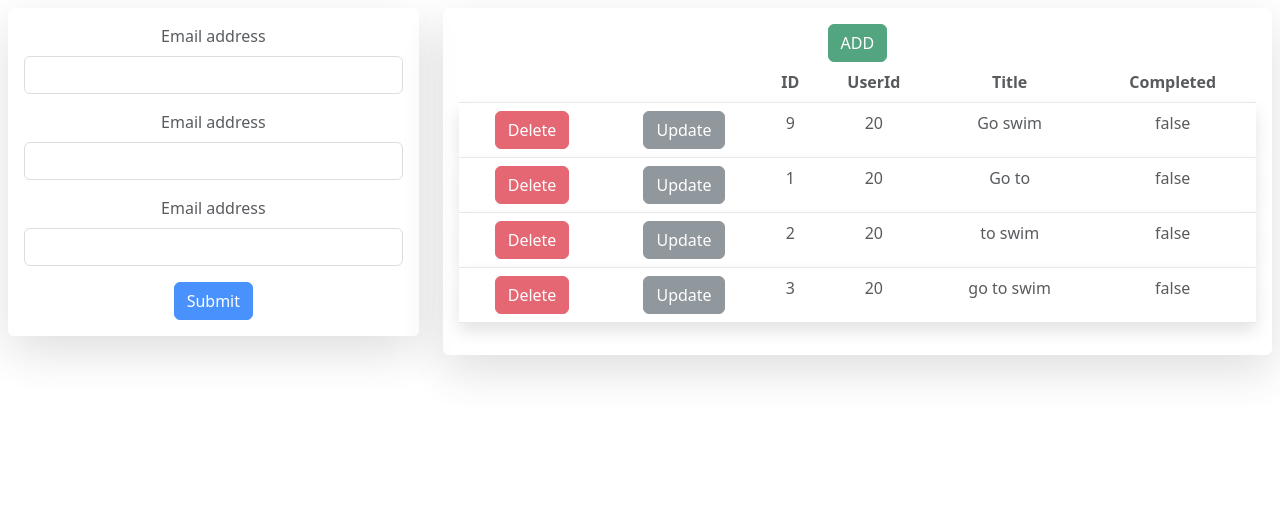
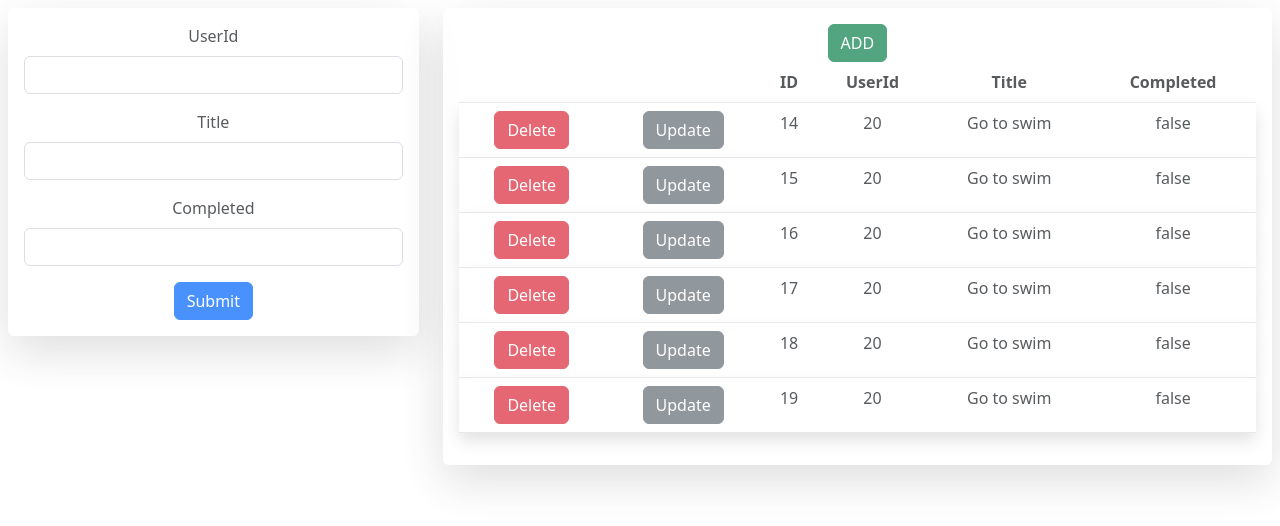
Before and after one commit to swapnilaa1/mockapi, a React (Create React App) app in the folder mockapi/: page / in a window 1280 px wide. Shown: the top 526 px of the page. Built offline with nearby package versions, Linux system fonts and the light colour scheme; data requests are answered from the project's data file.

Commit message:
onchanhe and on submit functionality on form added

```diff
--- a/mockapi/src/components/Input.js
+++ b/mockapi/src/components/Input.js
@@ -1,19 +1,19 @@
 import React from "react";
 
-const Input = () => {
+const Input = ({submit , change}) => {
   return (
-    <form className="form-group container opacity-75 shadow-lg p-3 m-2 bg-body rounded">
+    <form className="form-group container opacity-75 shadow-lg p-3 m-2 bg-body rounded" onSubmit={submit}>
       <div className="mb-3">
-        <label htmlFor="exampleFormControlInput1" className="form-label"> Email address </label>
-        <input type="email" className="form-control" id="exampleFormControlInput1" />
+        <label htmlFor="userId" className="form-label">UserId</label>
+        <input type="text" className="form-control" id="userId" name="userId" onChange={change}/>
       </div>
       <div className="mb-3">
-        <label htmlFor="exampleFormControlInput1" className="form-label"> Email address </label>
-        <input type="email" className="form-control" id="exampleFormControlInput1" />
+        <label htmlFor="title" className="form-label"> Title </label>
+        <input type="text" className="form-control" id="title" name="title" onChange={change}/>
       </div>
       <div className="mb-3">
-        <label htmlFor="exampleFormControlInput1" className="form-label"> Email address </label>
-        <input type="email" className="form-control" id="exampleFormControlInput1" />
+        <label htmlFor="completed" className="form-label"> Completed  </label>
+        <input type="text" className="form-control" id="completed" name="completed" onChange={change}/>
       </div>
       <button type="submit" className="btn btn-primary">Submit</button>
     </form>
--- a/mockapi/src/components/Show.js
+++ b/mockapi/src/components/Show.js
@@ -2,8 +2,7 @@ import React from "react";
 //import '../node_modules/bootstrap/dist/css/bootstrap.css'
 
 const Show = ({ value1, onDel, onAdd, onPatch ,onPut}) => {
-  console.log("in child", value1);
-  console.log(typeof fetch);
+
 
   return (
     <div >
--- a/mockapi/src/components/Webhit.js
+++ b/mockapi/src/components/Webhit.js
@@ -2,7 +2,7 @@ import React, { useEffect, useState } from "react";
 import axios from "axios";
 import Show from "./Show";
 import Input from "./Input";
-let Web_Url = "http://localhost:3333/todo";
+let Web_Url = "http://localhost:3334/todo";
 const Webhit = () => {
   let addNew = {
     userId: 20,
@@ -18,7 +18,7 @@ const Webhit = () => {
     completed: true,
 
   };
-
+  let [fieldState , setFieldState]=useState({userId:'',title:'',completed:''})
   let [Data, setData] = useState([]);
 
   let hitUrl = async () => {
@@ -51,10 +51,20 @@ const Webhit = () => {
     hitUrl();
   };
 
+  let handleSubmit=(e)=>{
+    e.preventDefault();
+    console.log(e);
+
+  };
+
+  let handleChange=(e)=>{
+      console.log(e.currentTarget.value);
+  };
+
   return (
     <div className="row" >
         <div className="col-4">
-        <Input />
+        <Input submit={handleSubmit} change={handleChange}/>
         </div>
         <div  className="col-8">
           <Show
--- a/mockapi/src/db.json
+++ b/mockapi/src/db.json
@@ -2,28 +2,39 @@
   "todo": [
     {
       "userId": 20,
-      "title": "Go  swim",
+      "title": "Go to swim",
       "completed": false,
-      "id": 9
+      "id": 14
     },
     {
       "userId": 20,
-      "title": "Go to ",
+      "title": "Go to swim",
       "completed": false,
-      "id": 1
+      "id": 15
     },
     {
       "userId": 20,
-      "title": " to swim",
+      "title": "Go to swim",
       "completed": false,
-      "id": 2
+      "id": 16
     },
     {
       "userId": 20,
-      "title": "go to swim",
+      "title": "Go to swim",
       "completed": false,
-      "id": 3
+      "id": 17
+    },
+    {
+      "userId": 20,
+      "title": "Go to swim",
+      "completed": false,
+      "id": 18
+    },
+    {
+      "userId": 20,
+      "title": "Go to swim",
+      "completed": false,
+      "id": 19
     }
-
   ]
 }
```
Also changed, not shown: 1 other file (tests, documents, lock files or other folders).
